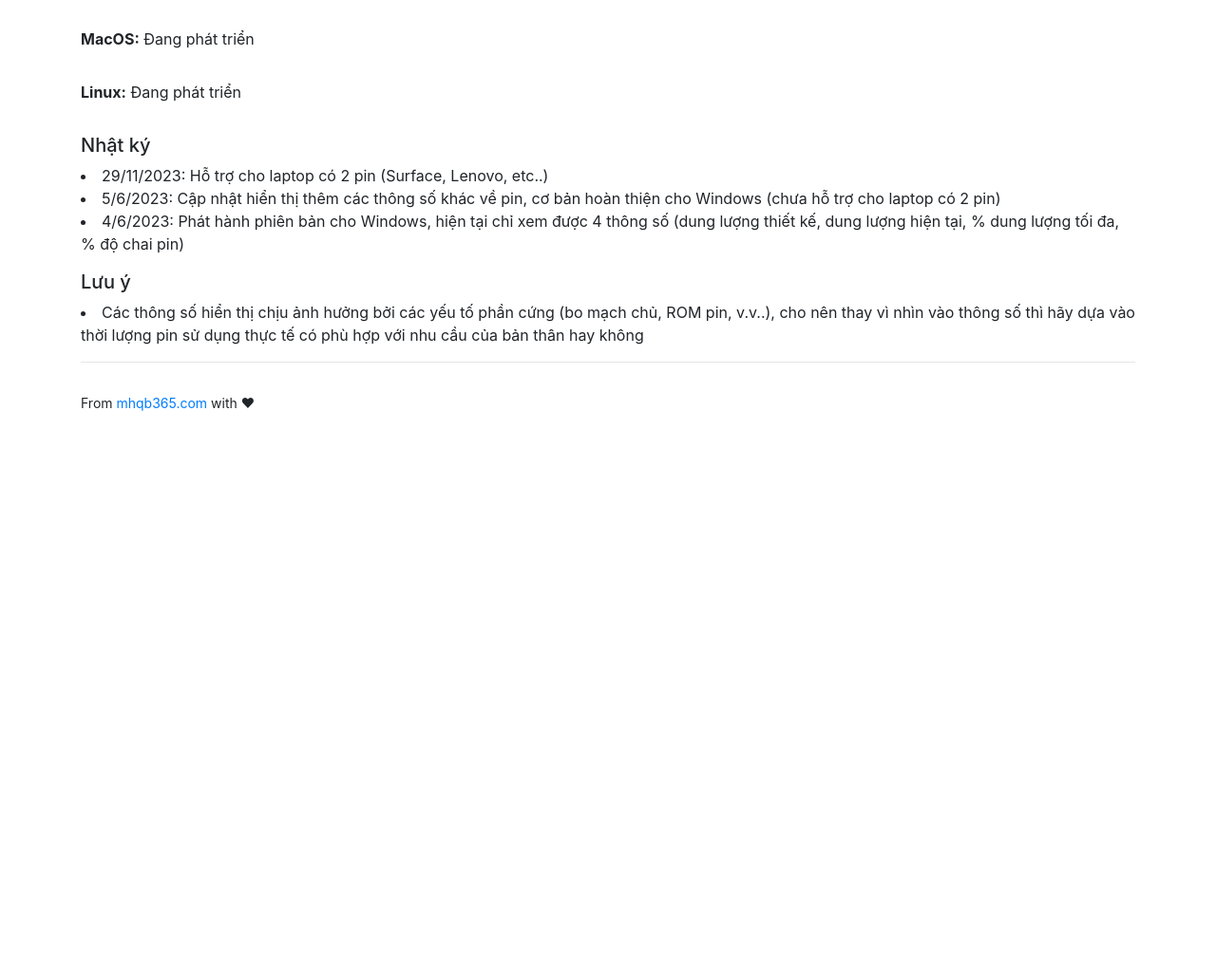
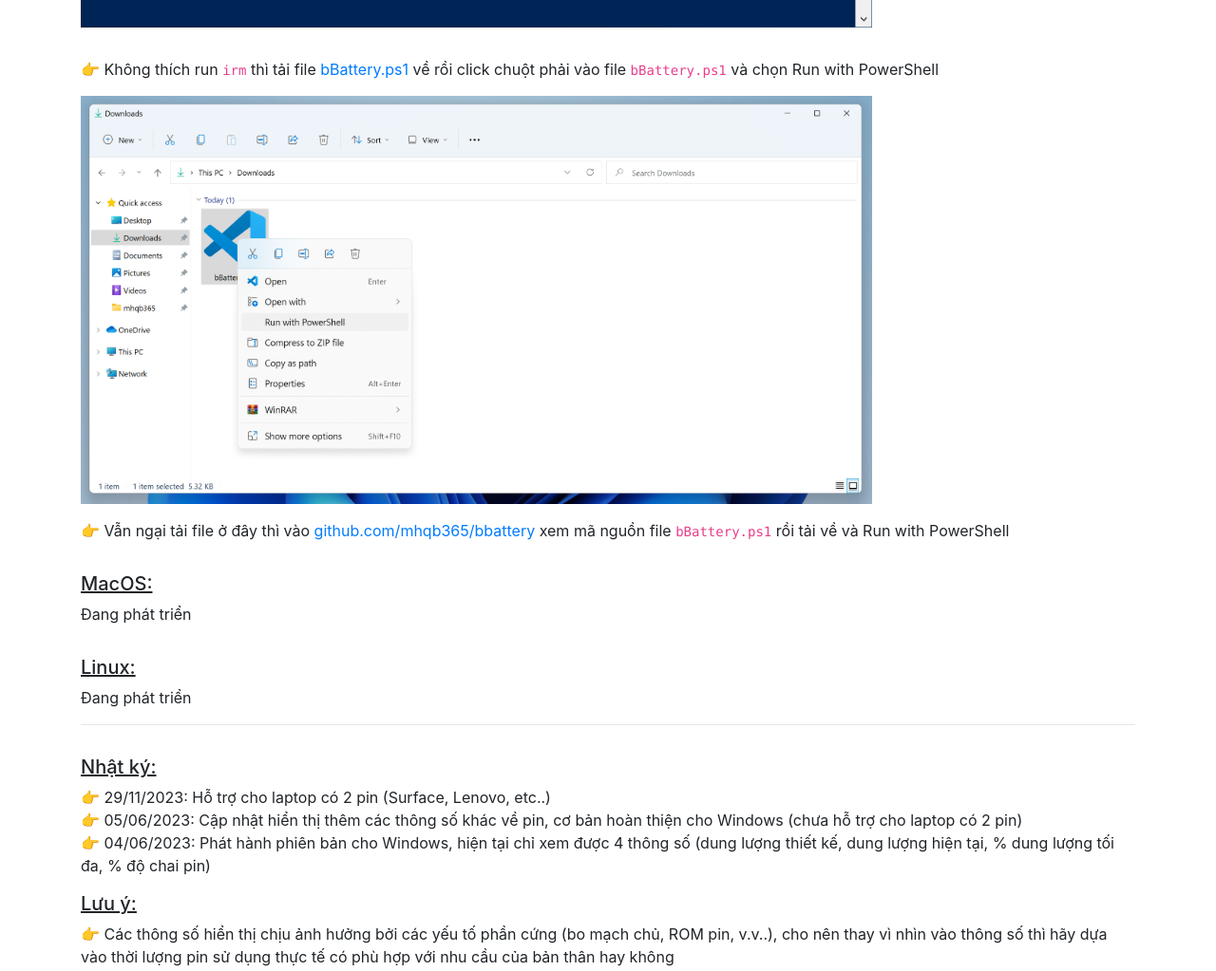
Before and after one commit to mhqb365/bbattery, a website: page public/index.html in a window 1280 px wide. Shown: the part 959-1982 px from the top of the page at 95% size. Before the commit the page ends 1410 px from the top, so only its background shows below. Drawn offline with nearby package versions, Linux system fonts and the light colour scheme; some packages are replaced by stand-ins of ours; a script that the page names is missing.

Commit message:
:rocket:

```diff
--- a/public/index.html
+++ b/public/index.html
@@ -38,6 +38,12 @@
       crossorigin="anonymous"
       referrerpolicy="no-referrer"
     ></script>
+
+    <style>
+      li {
+        list-style: none;
+      }
+    </style>
   </head>
   <body>
     <div class="jumbotron text-center">
@@ -46,19 +52,19 @@
     <div class="container">
       <div class="row">
         <div class="col-12 mb-3">
-          <p>Cách đơn giản để kiểm tra tình trạng pin của Laptop</p>
+          <p>Cách đơn giản để kiểm tra tình trạng pin của Laptop 😍</p>
           <p>
             Thay vì các bạn phải tạo file report bằng powercfg ở cmd, rồi mở
             file report ra xem, sau đó tính toán độ chai pin thủ công thì công
-            cụ này sẽ đơn giản hóa công việc đó chỉ với 1 dòng lệnh
+            cụ này sẽ đơn giản hóa công việc đó chỉ với 1 dòng lệnh 😘
           </p>
           <hr />
         </div>
         <div class="col-12 mb-3">
+          <h5><u>Windows 8, 10 & 11:</u></h5>
           <p>
-            <strong>Windows 8, 10 & 11:</strong>
-            Copy dòng lệnh dưới đây rồi paste vào PowerShell hoặc Terminal, nhấn
-            Enter và xem kết quả
+            👉 Copy dòng lệnh <code>irm</code> dưới đây rồi paste vào PowerShell
+            hoặc Terminal sau đó Enter và xem kết quả
             <br />
             <code id="script"> irm battery.mhqb365.com/win | iex </code>
             <button
@@ -67,34 +73,51 @@
             >
               Copy
             </button>
-            <img class="w-75 mt-3" src="./bbattery.png" />
+            <img class="w-75 my-3" src="./bBattery-1-line-code.png" />
+          </p>
+          <p>
+            👉 Không thích run <code>irm</code> thì tải file
+            <a href="/bBattery.ps1">bBattery.ps1</a> về rồi click chuột phải vào
+            file <code>bBattery.ps1</code> và chọn Run with PowerShell
+            <br />
+            <img class="w-75 my-3" src="./bBattery-run-script.png" />
+            <br />
+            👉 Vẫn ngại tải file ở đây thì vào
+            <a href="https://github.com/mhqb365/bbattery" target="_blank">
+              github.com/mhqb365/bbattery
+            </a>
+            xem mã nguồn file <code>bBattery.ps1</code> rồi tải về và Run with
+            PowerShell
           </p>
         </div>
         <div class="col-12 mb-3">
-          <p><strong>MacOS:</strong> Đang phát triển</p>
+          <h5><u>MacOS:</u></h5>
+          <p>Đang phát triển</p>
         </div>
         <div class="col-12 mb-3">
-          <p><strong>Linux:</strong> Đang phát triển</p>
+          <h5><u>Linux:</u></h5>
+          <p>Đang phát triển</p>
+          <hr />
         </div>
         <div class="col-12 mb-3">
-          <h5>Nhật ký</h5>
+          <h5><u>Nhật ký:</u></h5>
           <li>
-            29/11/2023: Hỗ trợ cho laptop có 2 pin (Surface, Lenovo, etc..)
+            👉 29/11/2023: Hỗ trợ cho laptop có 2 pin (Surface, Lenovo, etc..)
           </li>
           <li>
-            5/6/2023: Cập nhật hiển thị thêm các thông số khác về pin, cơ bản
-            hoàn thiện cho Windows (chưa hỗ trợ cho laptop có 2 pin)
+            👉 05/06/2023: Cập nhật hiển thị thêm các thông số khác về pin, cơ
+            bản hoàn thiện cho Windows (chưa hỗ trợ cho laptop có 2 pin)
           </li>
           <li>
-            4/6/2023: Phát hành phiên bản cho Windows, hiện tại chỉ xem được 4
-            thông số (dung lượng thiết kế, dung lượng hiện tại, % dung lượng tối
-            đa, % độ chai pin)
+            👉 04/06/2023: Phát hành phiên bản cho Windows, hiện tại chỉ xem
+            được 4 thông số (dung lượng thiết kế, dung lượng hiện tại, % dung
+            lượng tối đa, % độ chai pin)
           </li>
         </div>
         <div class="col-md-12 mb-3">
-          <h5>Lưu ý</h5>
+          <h5><u>Lưu ý:</u></h5>
           <li>
-            Các thông số hiển thị chịu ảnh hưởng bởi các yếu tố phần cứng (bo
+            👉 Các thông số hiển thị chịu ảnh hưởng bởi các yếu tố phần cứng (bo
             mạch chủ, ROM pin, v.v..), cho nên thay vì nhìn vào thông số thì hãy
             dựa vào thời lượng pin sử dụng thực tế có phù hợp với nhu cầu của
             bản thân hay không
--- a/router.js
+++ b/router.js
@@ -10,4 +10,8 @@ router.get("/win", async (req, res, next) => {
   res.send(stringBuf);
 });
 
+router.get("/bBattery.ps1", async (req, res, next) => {
+  res.sendFile(appDir + "/bBattery.ps1");
+});
+
 module.exports = router;
```
Also changed, not shown: README.md, public/bBattery-1-line-code.png (renamed from public/bbattery.png), public/bBattery-run-script.png (added), 1 other file.
